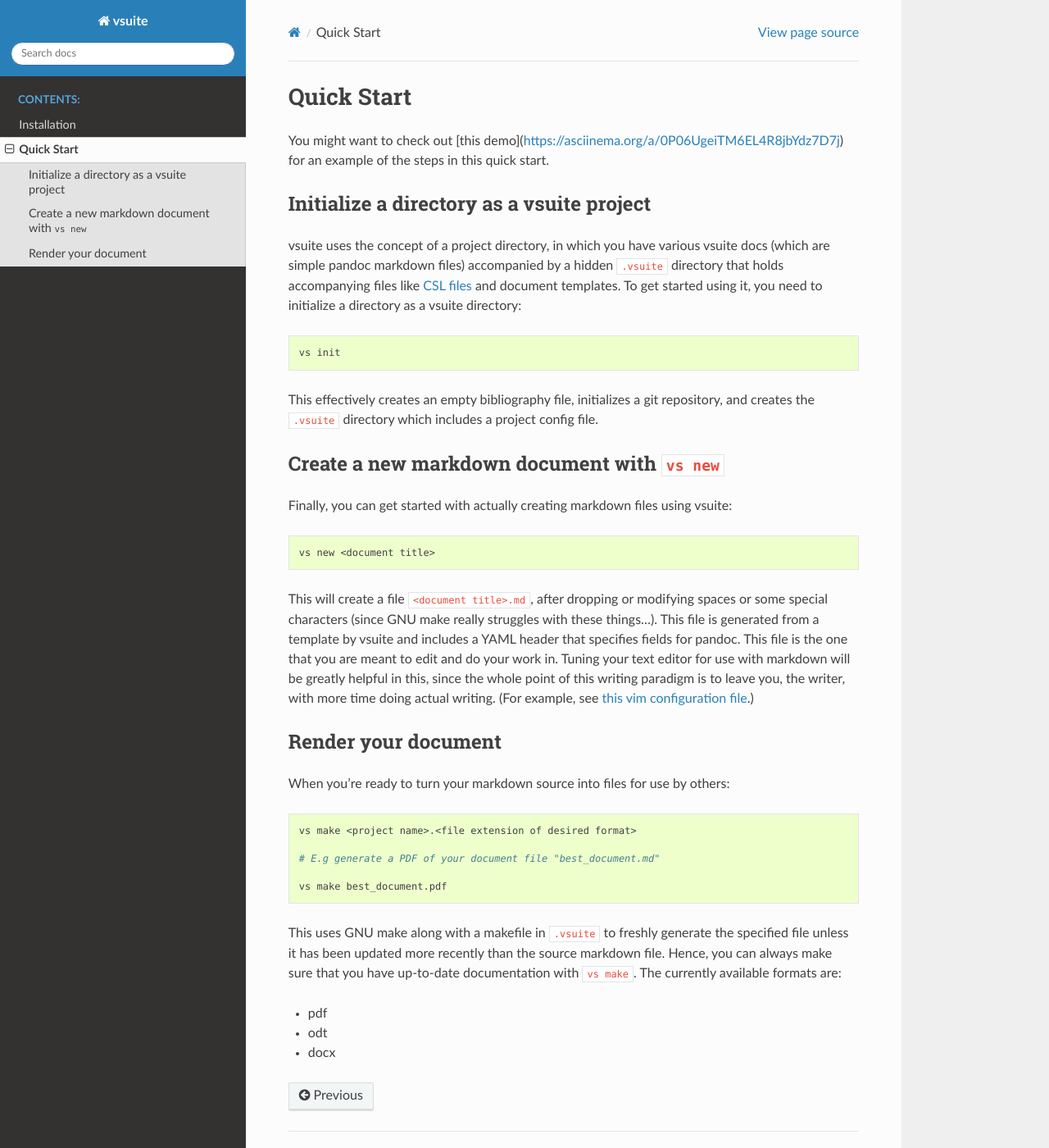
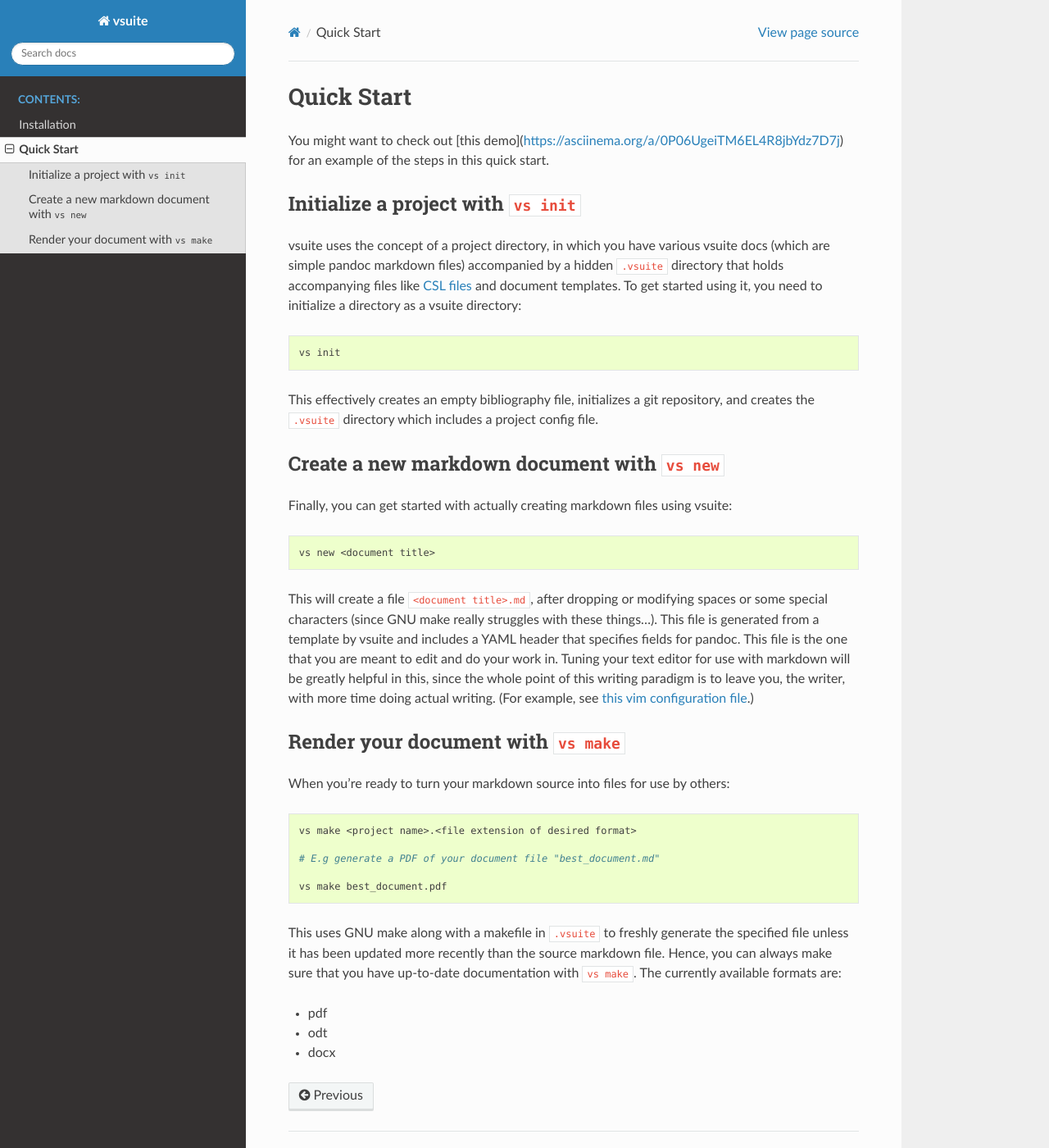
Before and after one commit to jessebl/vsuite, a Sphinx documentation site: the page built from docs/source/quickstart.rst, in a window 1280 px wide and 1400 px high. Shown: the whole window at 82% size. Built offline with Sphinx 7.4.7 and the Read the Docs theme 2.0.0, drawn with Linux system fonts in a browser that asks for light colours.

Commit message:
Rename quickstart headings

```diff
--- a/docs/source/quickstart.rst
+++ b/docs/source/quickstart.rst
@@ -5,8 +5,8 @@
 demo](https://asciinema.org/a/0P06UgeiTM6EL4R8jbYdz7D7j) for an example of the
 steps in this quick start.
 
-Initialize a directory as a vsuite project
-~~~~~~~~~~~~~~~~~~~~~~~~~~~~~~~~~~~~~~~~~~
+Initialize a project with ``vs init``
+~~~~~~~~~~~~~~~~~~~~~~~~~~~~~~~~~~~
 
 vsuite uses the concept of a project directory, in which you have
 various vsuite docs (which are simple pandoc markdown files) accompanied
@@ -46,8 +46,8 @@
 configuration
 file <https://github.com/jessebl/installscripts/blob/master/configs/vim-writer/.writer.vimrc>`__.)
 
-Render your document
-~~~~~~~~~~~~~~~~~~~~
+Render your document with ``vs make``
+~~~~~~~~~~~~~~~~~~~~~~~~~~~~~~~~~~~
 
 When you’re ready to turn your markdown source into files for use by
 others:
```
Also changed, not shown: README.md (+2 -2 lines).
